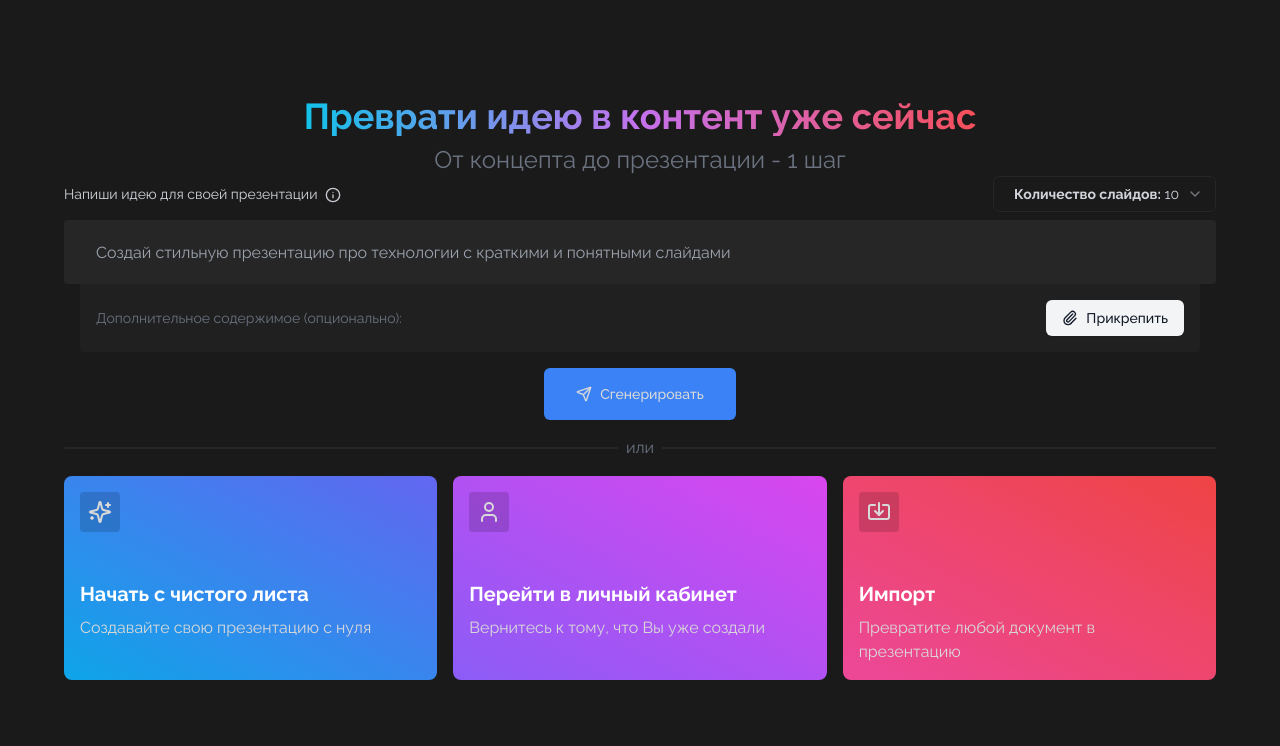
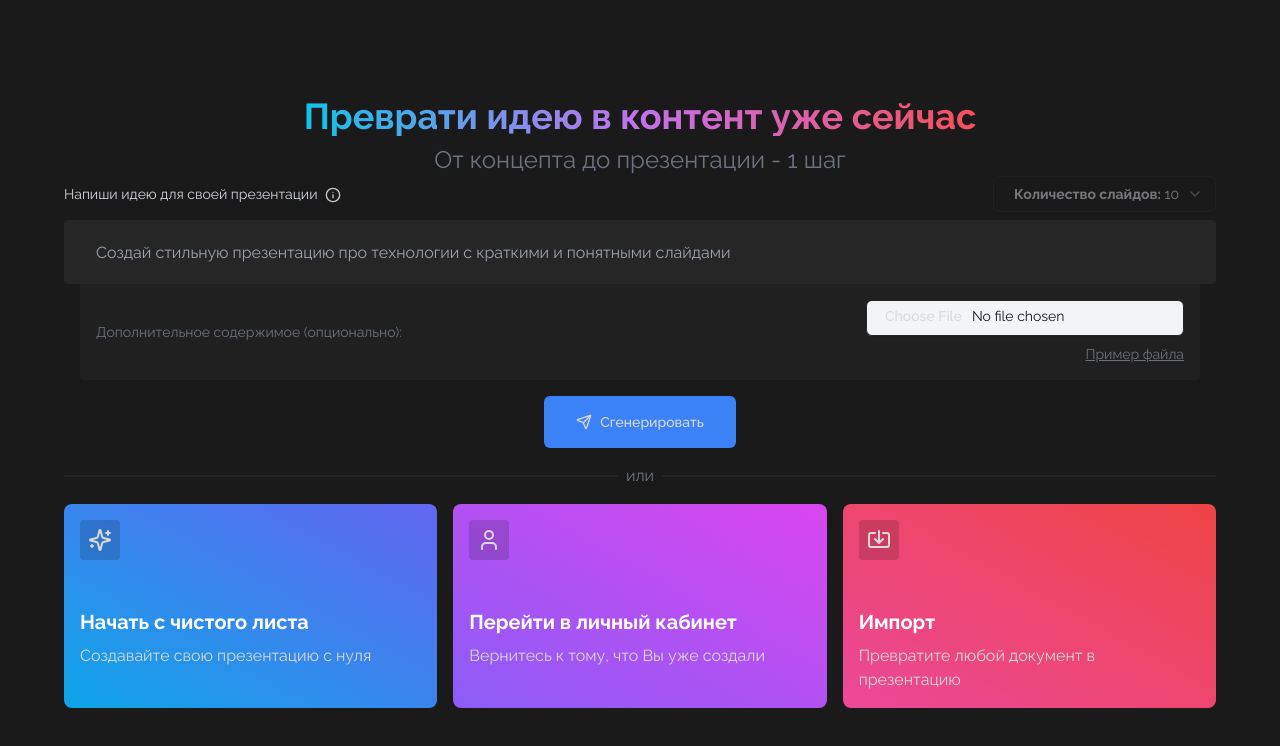
Before and after one commit to gs-gamma-hackaton/app, a Next.js app in the folder frontend/: page /generate in a window 1280 px wide. Shown: the top 746 px of the page. Built offline with nearby package versions, Linux system fonts and the light colour scheme.

Commit message:
feat: Заглушка под интеграцию с ИИ

```diff
--- a/frontend/src/app/(landing)/generate/components/prompt-form.tsx
+++ b/frontend/src/app/(landing)/generate/components/prompt-form.tsx
@@ -1,7 +1,14 @@
 "use client";
 
 import { Button } from "@/components/ui/button";
+import {
+  DialogClose,
+  DialogContent,
+  DialogHeader,
+  DialogTitle,
+} from "@/components/ui/dialog";
 import { Hint } from "@/components/ui/hint";
+import { Input } from "@/components/ui/input";
 import {
   Select,
   SelectContent,
@@ -9,23 +16,52 @@ import {
   SelectItem,
   SelectTrigger,
 } from "@/components/ui/select";
-import { Paperclip, Send } from "lucide-react";
+import { Dialog } from "@radix-ui/react-dialog";
+import { Send } from "lucide-react";
 import { useSearchParams } from "next/navigation";
 import { useState } from "react";
 
 export default function PromptForm() {
   const params = useSearchParams();
   const [prompt, setPrompt] = useState(params.get("search") || "");
+  const [file, setFile] = useState<File | null>(null);
   const [slidesNumber, setSlidesNumber] = useState("10");
 
+  const [failDialog, setFailDialogOpen] = useState(false);
+
+  const handleSend = (e: any) => {
+    e.preventDefault();
+    console.log(file);
+    setFailDialogOpen(true);
+  };
+
   return (
-    <form className="w-full">
+    <form className="w-full" onSubmit={handleSend}>
+      <Dialog open={failDialog} onOpenChange={setFailDialogOpen}>
+        <DialogContent>
+          <DialogHeader>
+            <DialogTitle>Упс!</DialogTitle>
+          </DialogHeader>
+          <p>
+            Функционал ИИ-редактора разработан, но не был интегрирован на
+            платформу
+          </p>
+          <p>Простое создание презентации с чистого листа все еще работает!</p>
+          <DialogClose>
+            <Button variant={"secondary"}>Погрустить и закрыть</Button>
+          </DialogClose>
+        </DialogContent>
+      </Dialog>
       <div className="flex items-center justify-between gap-2 text-sm text-gray-300">
         <div className="space-x-2">
           <span>Напиши идею для своей презентации</span>
           <Hint text="Введите, что хотите видеть в презентации — от пары слов до детальных инструкций. Наш ИИ создаст для вас структуру слайдов."></Hint>
         </div>
-        <Select value={slidesNumber} onValueChange={(e) => setSlidesNumber(e)}>
+        <Select
+          value={slidesNumber}
+          onValueChange={(e) => setSlidesNumber(e)}
+          disabled
+        >
           <SelectTrigger className="w-min">
             <p className="px-2">
               <span className="font-bold">Количество слайдов:</span>{" "}
@@ -59,10 +95,19 @@ export default function PromptForm() {
             <span className="text-sm text-gray-500">
               Дополнительное содержимое (опционально):
             </span>
-            <Button variant="secondary">
-              <Paperclip />
-              Прикрепить
-            </Button>
+            <div className="flex flex-col items-end justify-center gap-2">
+              <Input
+                type="file"
+                className="w-min bg-secondary text-secondary-foreground"
+                onChange={(e) =>
+                  setFile(e.target.files ? e.target.files[0] : null)
+                }
+                accept="application/vnd.openxmlformats-officedocument.wordprocessingml.document"
+              />
+              <a href="#" className="text-sm text-gray-500 underline">
+                Пример файла
+              </a>
+            </div>
           </div>
         </div>
       </div>
```
